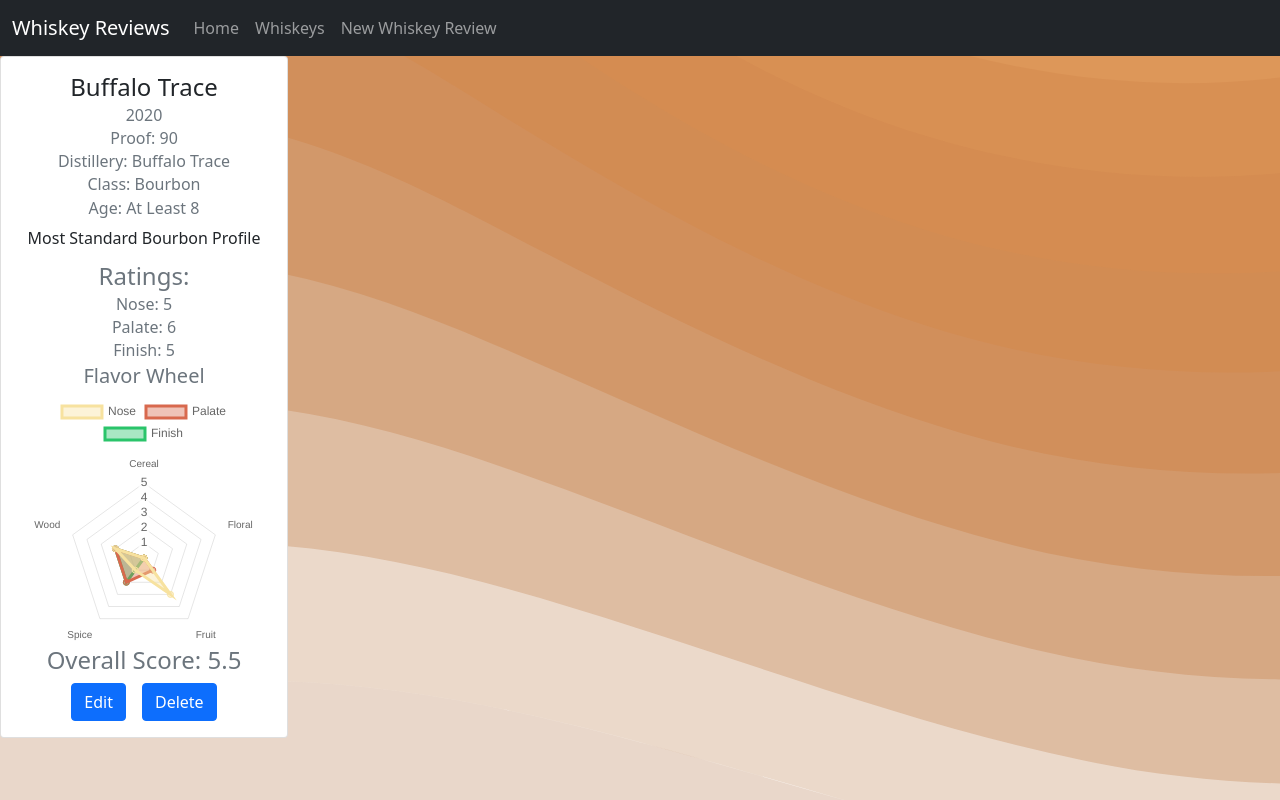
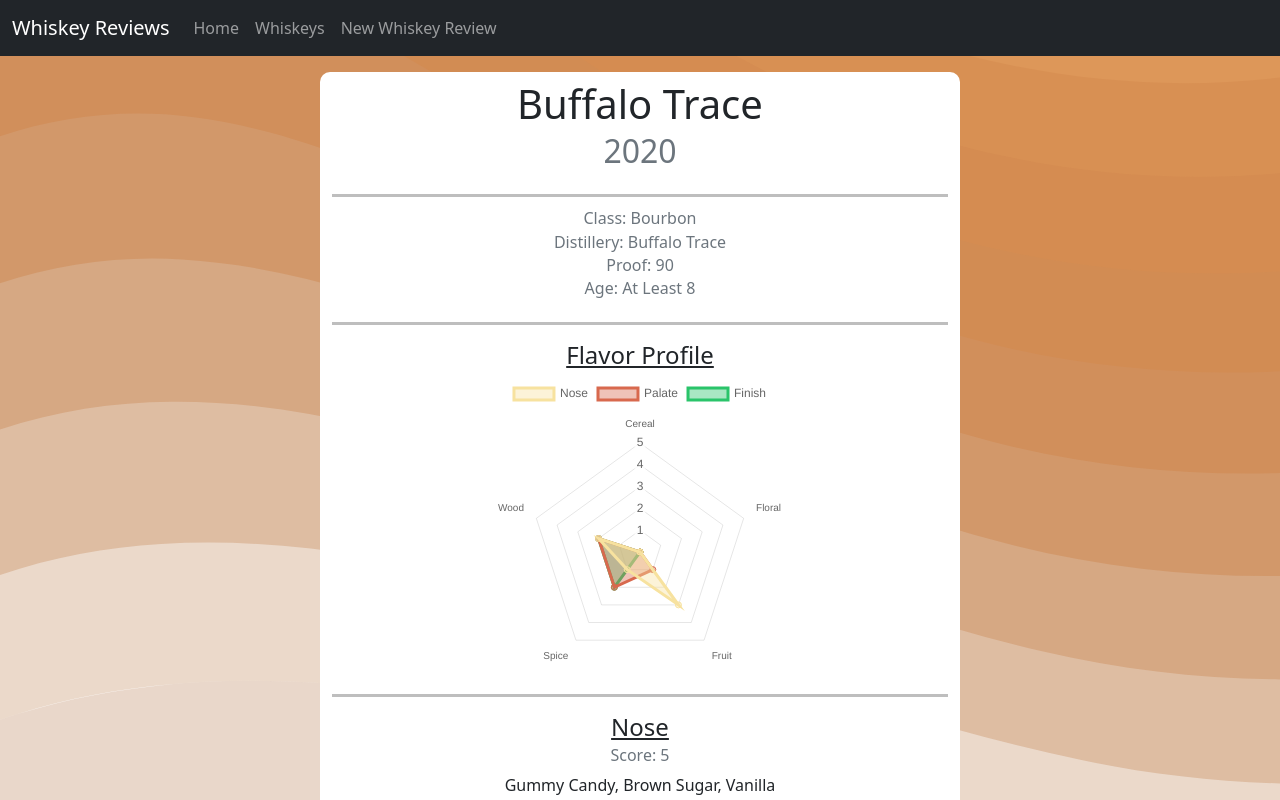
Before and after one commit to JulioJoulesAlvarado/whiskey-tasting, a React (Create React App) app: page /whiskey/0 in a window 1280 px wide. Built offline with nearby package versions, Linux system fonts and the light colour scheme.

Commit message:
styled whiskey Review page

```diff
--- a/src/EditForm.js
+++ b/src/EditForm.js
@@ -2,6 +2,7 @@
 import React, {useState} from "react";
 import ScoreCard from "./ScoreCard";
 import {useNavigate,useParams,Link} from "react-router-dom";
+import "./css/Form.css"
 
 function EditForm(props){
     const paramId=useParams().id;
@@ -98,10 +99,10 @@
     return (
         <div className="reviewForm">
             <NavBar/>
-            <h2 className="mt-3">New Whiskey Information</h2>
-            <div className="form col-md-6 offset-md-3 validated-form" noValidate  encType="multipart/form-data">
-            <form className="form-group" onSubmit={handleUpdate}>
 
+            <div className="form mt-3 mb-3 pb-3 col-md-6 offset-md-3 validated-form" noValidate  encType="multipart/form-data">
+            <form className="col-10" onSubmit={handleUpdate}>
+                <h2 className="mt-3">Edit Whiskey Information</h2>
                 <div className="input-group mb-3 mt-3">
                     <span className="input-group-text" id="name" >Name</span>
                     <input type="text" className="form-control"  value={name} placeholder="" aria-label="Name" onChange={e=>setName(e.target.value)}/>
@@ -206,8 +207,8 @@
 
 
 
-                <button type="submit" className="btn btn-primary" onSubmit={handleUpdate}>Update</button>
-                <Link to={`/whiskey/${paramId}`} className="btn btn-primary" >Cancel</Link>
+                <button type="submit" className="btn btn-primary mr-1" onSubmit={handleUpdate}>Update</button>
+                <Link to={`/whiskey/${paramId}`} className="btn btn-primary ml-1" >Cancel</Link>
             </form>
             </div>
         </div>
--- a/src/FlavorChart.js
+++ b/src/FlavorChart.js
@@ -42,7 +42,6 @@
     };
     return(
         <div className="radarChart">
-        <h5 className="card-subtitle mb-2 text-muted">Flavor Wheel</h5>
         <Radar
             data={dataFromReview}
             options={options}
--- a/src/Home.js
+++ b/src/Home.js
@@ -6,7 +6,7 @@
 function Home(){
     return(
         <div className="homePage">
-            <NavBar/>
+            <NavBar page="home"/>
 
             <div className="body">
                 <div className="mainBody">
--- a/src/NavBar.js
+++ b/src/NavBar.js
@@ -1,7 +1,8 @@
 import React from "react";
 import {Link} from "react-router-dom"
 
-function NavBar(){
+function NavBar(props){
+    const {page}=props;
     return(
         <nav className="navbar sticky-top navbar-expand-lg navbar-dark bg-dark" style={{background: "#66462c"}}>
             <div className="container-fluid">
@@ -11,9 +12,9 @@
              </button>
             <div className="collapse navbar-collapse" id="navbarNavAltMarkup">
                 <div className="navbar-nav">
-                    <Link className="nav-link"  to="/">Home</Link>
-                    <Link className="nav-link" to="/whiskeys">Whiskeys</Link>
-                    <Link className="nav-link" to="/createReview">New Whiskey Review</Link>
+                    <Link className={`nav-link ${page=="home"?"active":""}`}  to="/">Home</Link>
+                    <Link className={`nav-link ${page=="whiskeys"?"active":""}` } to="/whiskeys">Whiskeys</Link>
+                    <Link className={`nav-link ${page=="newReview"?"active":""}`} to="/createReview">New Whiskey Review</Link>
                 </div>
             </div>
             </div>
--- a/src/Review.js
+++ b/src/Review.js
@@ -2,6 +2,7 @@
 import NavBar from "./NavBar";
 import { useParams,Link } from "react-router-dom";
 import FlavorChart from "./FlavorChart"
+import "./css/Review.css"
 
 
 import { Chart, registerables } from 'chart.js';
@@ -18,31 +19,68 @@
     return(
         <div className="review">
             <NavBar/>
-            <div className="card" style={{width: "18rem"}}>
-                <div className="card-body">
-                    <h4 className="card-title">{review.name}</h4>
-                    <h6 className="card-subtitle mb-2 text-muted">{review.year}</h6>
+            <div className="reviewBody mt-3 mb-3">
+            <div className="container col-lg-6 col-md-8 col-xs-10">
+
+                <div className="reviewTitle mt-2">
+                    <h1 className="card-title">{review.name}</h1>
+                    <h2 className="card-subtitle mb-2 text-muted">{review.year}</h2>
+                </div>
+
+                <hr class="solid"></hr>
+
+                <div className="details">
+                    <h6 className="card-subtitle mb-2 text-muted"> Class: {review.whiskeyType}</h6>
+                    <h6 className="card-subtitle mb-2 text-muted">Distillery: {review.distillery}</h6>
                     <h6 className="card-subtitle mb-2 text-muted">Proof: {review.proof}</h6>
-                    <h6 className="card-subtitle mb-2 text-muted">Distillery: {review.distillery}</h6>
-                    <h6 className="card-subtitle mb-2 text-muted"> Class: {review.whiskeyType}</h6>
                     <h6 className="card-subtitle mb-2 text-muted">Age: {review.age}</h6>
+                </div>
 
-                    <p className="card-text">{review.notes}</p>
+                <hr class="solid"></hr>
 
-                    <h4 className="card-subtitle mb-2 text-muted">Ratings:</h4>
-                    <h6 className="card-subtitle mb-2 text-muted">Nose: {review.noseRating}</h6>
+                <div className="chart col-8 col-offset-2">
+                        <h4><u>Flavor Profile</u></h4>
+                        <FlavorChart nose={review.nose} palate={review.palate} finish={review.finish} />
+                </div>
 
-                    <h6 className="card-subtitle mb-2 text-muted">Palate: {review.palateRating}</h6>
+                <hr class="solid"></hr>
 
-                    <h6 className="card-subtitle mb-2 text-muted">Finish: {review.finishRating}</h6>
-                    <FlavorChart nose={review.nose} palate={review.palate} finish={review.finish} />
-                    <h4 className="card-subtitle mb-2 text-muted"> Overall Score: {review.overall}</h4>
+                <div className="noseReview">
+                    <h4><u>Nose</u></h4>
+                    <h6 className="card-subtitle mb-2 text-muted">Score: {review.noseRating}</h6>
+                    <p className="notes">{review.nose.notes}</p>
+                </div>
 
-                    <div className="button-group">
+                <hr class="solid"></hr>
+
+                <div className="palateReview">
+                    <h4><u>Palate</u></h4>
+                    <h6 className="card-subtitle mb-2 text-muted">Score: {review.palateRating}</h6>
+                    <p className="notes">{review.palate.notes}</p>
+                </div>
+
+                <hr class="solid"></hr>
+
+                <div className="finishReview">
+                    <h4><u>Finish</u></h4>
+                    <h6 className="card-subtitle mb-2 text-muted">Score: {review.finishRating}</h6>
+                    <p className="notes">{review.finish.notes}</p>
+                </div>
+
+                <hr class="solid"></hr>
+
+                <div className="additional">
+                    <h3 className="card-subtitle mb-2"><u>Overall Score: {review.overall}</u> </h3>
+                    <p className="notes">{review.notes}</p>
+                </div>
+
+
+                <hr class="solid"></hr>
+
+                <div className="button-group mb-2">
                         <Link to={`/whiskey/${paramId}/edit`} className="card-link btn btn-primary">Edit</Link>
                         <button  className="card-link btn btn-primary" onClick={()=>props.deleteReview(review.id)}>Delete</button>
-                    </div>
-
+                </div>
 
                 </div>
             </div>
--- a/src/WhiskeyList.js
+++ b/src/WhiskeyList.js
@@ -9,7 +9,7 @@
     const reviewLinks=reviews.map((r,idx)=><Preview key={r.name} id={idx} review={r} />)
     return(
         <div className="whiskeyList">
-            <NavBar/>
+            <NavBar page="whiskeys"/>
             <div className="previewContainer mt-5">
                 <div className="previewList col-8">
                     <div className="listHeader mb-4">
--- /dev/null
+++ b/src/css/Form.css
@@ -0,0 +1,6 @@
+.form{
+    background-color: white;
+    border-radius: 10px;
+    display:flex;
+    justify-content: center;
+}
--- a/src/css/Home.css
+++ b/src/css/Home.css
@@ -4,5 +4,7 @@
         display:flex;
         flex-direction: column;
         justify-content: center;
-        align-content: center;
+        align-items: center;
+        color:black;
+
     }
--- a/src/css/Review.css
+++ b/src/css/Review.css
@@ -0,0 +1,26 @@
+.container{
+    background-color: white;
+    border-radius: 10px;
+    display:flex;
+    flex-direction: column;
+    align-items: center;
+}
+.reviewBody{
+    display:flex;
+    flex-direction: column;
+    align-items: center;
+}
+
+.chart{
+    display:flex;
+    align-items: center;
+    flex-direction: column;
+    justify-content: center;
+}
+
+hr.solid {
+    border-top: 3px solid black;
+    margin-left: 0;
+    margin-right: 0;
+    width:100%
+  }
--- a/src/css/WhiskeyList.css
+++ b/src/css/WhiskeyList.css
@@ -3,7 +3,7 @@
     display:flex;
     align-items: center;
     flex-direction: column;
-
+    color:black;
 
 }
 .previewList{
```
Also changed, not shown: src/NewReviewForm.js (+13 -12 lines).
